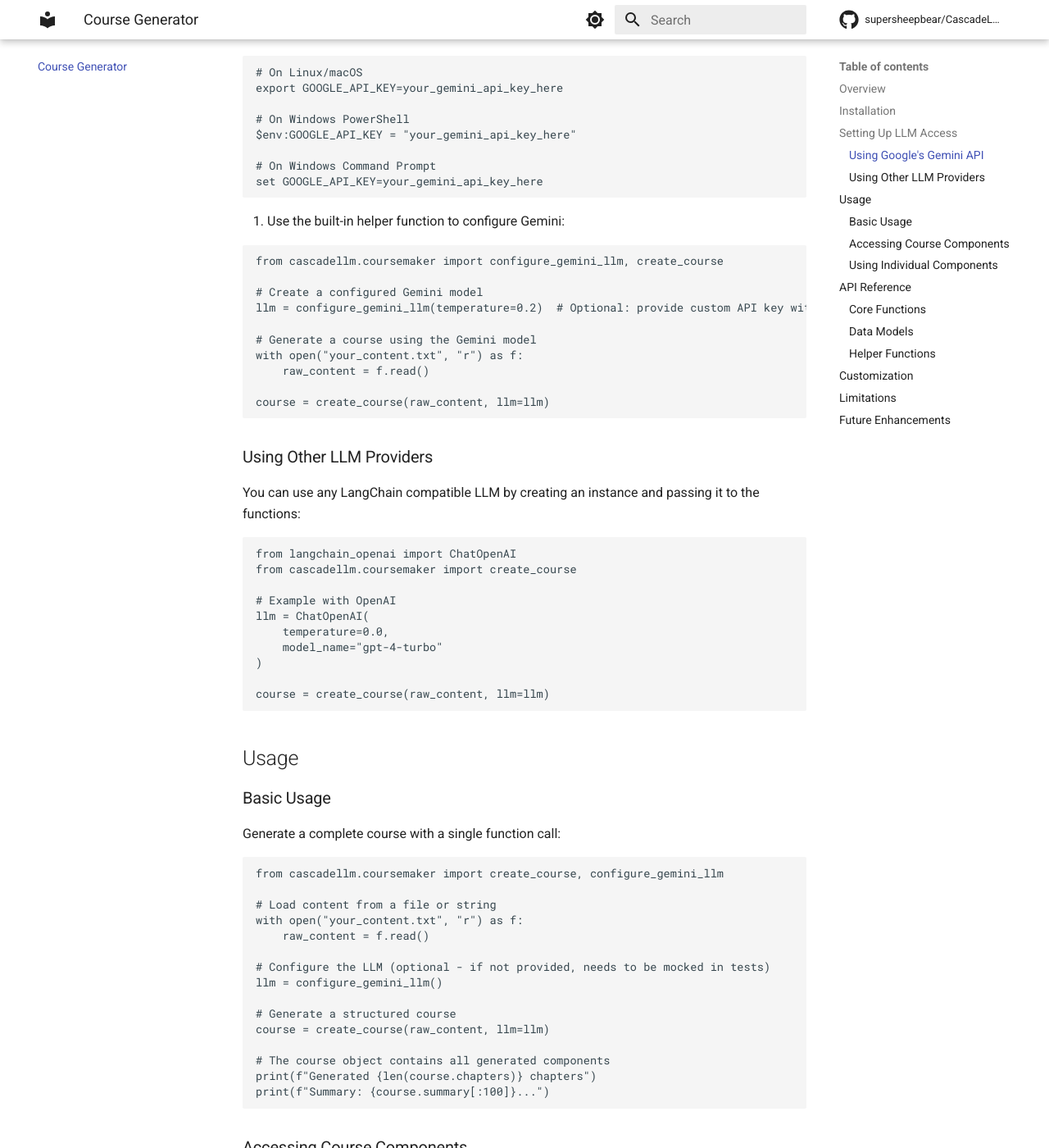
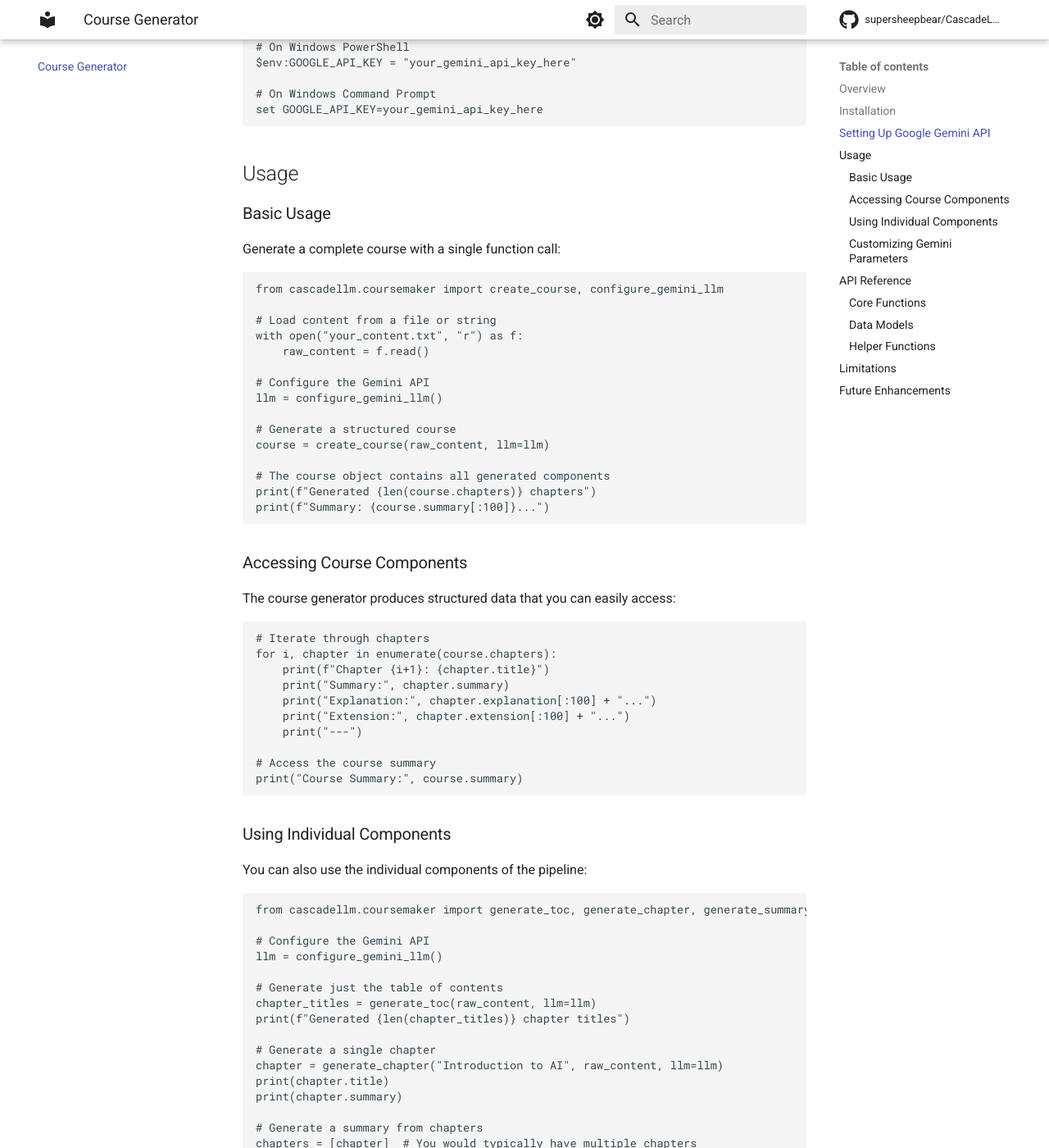
Before and after one commit to supersheepbear/GeminiTeacher, an MkDocs documentation site: the page built from docs/coursemaker.md, in a window 1280 px wide and 1400 px high, scrolled down 1236 px. Shown: the whole window at 82% size. Built offline with MkDocs 1.6.1 and Material for MkDocs 9.7.7, drawn with Linux system fonts in a browser that asks for light colours; comment, search, counter and statistics services are not loaded; some of the changed text lies outside the part shown.

Commit message:
Add support for Google Gemini API in course generation
- Updated `pyproject.toml` to include `langchain-google-genai` as a dependency.
- Revised `README.md` and `docs/coursemaker.md` to reflect the new setup instructions for Google Gemini API.
- Implemented `configure_gemini_llm` function in `coursemaker.py` to facilitate model configuration.
- Enhanced course generation functions to utilize the Gemini model, allowing for customizable parameters.
- Updated tests to ensure compatibility with the new Gemini integration and added mock tests for the configuration function.

````diff
--- a/docs/coursemaker.md
+++ b/docs/coursemaker.md
@@ -25,19 +25,19 @@ This package requires the following dependencies:
 - langchain >= 0.1.0
 - langchain-core >= 0.1.0
 - pydantic >= 2.0.0
+- langchain-google-genai
 
-For using Google's Gemini models:
+## Setting Up Google Gemini API
+
+This module uses Google's Gemini API for all LLM operations:
+
+1. Install the required package:
+
 ```bash
 pip install langchain-google-genai
 ```
 
-## Setting Up LLM Access
-
-This module is designed to work with any LangChain compatible LLM. The implementation now includes built-in support for Google's Gemini models.
-
-### Using Google's Gemini API
-
-1. Set up your Gemini API key as an environment variable:
+2. Set up your Gemini API key as an environment variable:
 
 ```bash
 # On Linux/macOS
@@ -48,38 +48,6 @@ $env:GOOGLE_API_KEY = "your_gemini_api_key_here"
 
 # On Windows Command Prompt
 set GOOGLE_API_KEY=your_gemini_api_key_here
-```
-
-2. Use the built-in helper function to configure Gemini:
-
-```python
-from cascadellm.coursemaker import configure_gemini_llm, create_course
-
-# Create a configured Gemini model
-llm = configure_gemini_llm(temperature=0.2)  # Optional: provide custom API key with api_key parameter
-
-# Generate a course using the Gemini model
-with open("your_content.txt", "r") as f:
-    raw_content = f.read()
-
-course = create_course(raw_content, llm=llm)
-```
-
-### Using Other LLM Providers
-
-You can use any LangChain compatible LLM by creating an instance and passing it to the functions:
-
-```python
-from langchain_openai import ChatOpenAI
-from cascadellm.coursemaker import create_course
-
-# Example with OpenAI
-llm = ChatOpenAI(
-    temperature=0.0,
-    model_name="gpt-4-turbo"
-)
-
-course = create_course(raw_content, llm=llm)
 ```
 
 ## Usage
@@ -95,7 +63,7 @@ from cascadellm.coursemaker import create_course, configure_gemini_llm
 with open("your_content.txt", "r") as f:
     raw_content = f.read()
 
-# Configure the LLM (optional - if not provided, needs to be mocked in tests)
+# Configure the Gemini API
 llm = configure_gemini_llm()
 
 # Generate a structured course
@@ -130,7 +98,7 @@ You can also use the individual components of the pipeline:
 ```python
 from cascadellm.coursemaker import generate_toc, generate_chapter, generate_summary, configure_gemini_llm
 
-# Configure the LLM
+# Configure the Gemini API
 llm = configure_gemini_llm()
 
 # Generate just the table of contents
@@ -146,6 +114,21 @@ print(chapter.summary)
 chapters = [chapter]  # You would typically have multiple chapters
 summary = generate_summary(raw_content, chapters, llm=llm)
 print(summary)
+```
+
+### Customizing Gemini Parameters
+
+You can customize the Gemini API parameters:
+
+```python
+# Configure with custom parameters
+llm = configure_gemini_llm(
+    model_name="gemini-1.5-flash",  # Use a different model
+    temperature=0.3                  # Adjust temperature for more varied outputs
+)
+
+# Use the customized model
+course = create_course(raw_content, llm=llm)
 ```
 
 ## API Reference
@@ -178,36 +161,11 @@ print(summary)
 
 ::: cascadellm.coursemaker.parse_chapter_content
 
-## Customization
-
-The module now accepts an LLM parameter in all generation functions, allowing for easy customization:
-
-```python
-# Example with a custom LLM configuration
-from langchain.llms import HuggingFacePipeline
-from transformers import pipeline
-import torch
-
-# Create a custom Hugging Face pipeline LLM
-pipe = pipeline(
-    "text-generation",
-    model="bigscience/bloomz-7b1",
-    torch_dtype=torch.bfloat16,
-    device_map="auto",
-    max_new_tokens=512
-)
-
-custom_llm = HuggingFacePipeline(pipeline=pipe)
-
-# Use with the course generator
-course = create_course(raw_content, llm=custom_llm)
-```
-
 ## Limitations
 
 - The current implementation is designed for text content only.
 - All output is in simplified Chinese.
-- For production use, an LLM instance must be provided explicitly.
+- For production use, a valid Google API key must be provided.
 
 ## Future Enhancements
 
@@ -215,4 +173,3 @@ Future versions may include:
 - Support for multiple languages
 - Image and multimedia content handling
 - Customizable output formats
-- Direct integration with additional popular LLM providers
--- a/pyproject.toml
+++ b/pyproject.toml
@@ -20,6 +20,7 @@ classifiers = [
 dependencies = [
     "langchain>=0.1.0",
     "langchain-core>=0.1.0",
+    "langchain-google-genai>=2.1.6",
     "pydantic>=2.0.0",
 ]
 
````
Also changed, not shown: README.md (+8 -32 lines), 3 other files.
